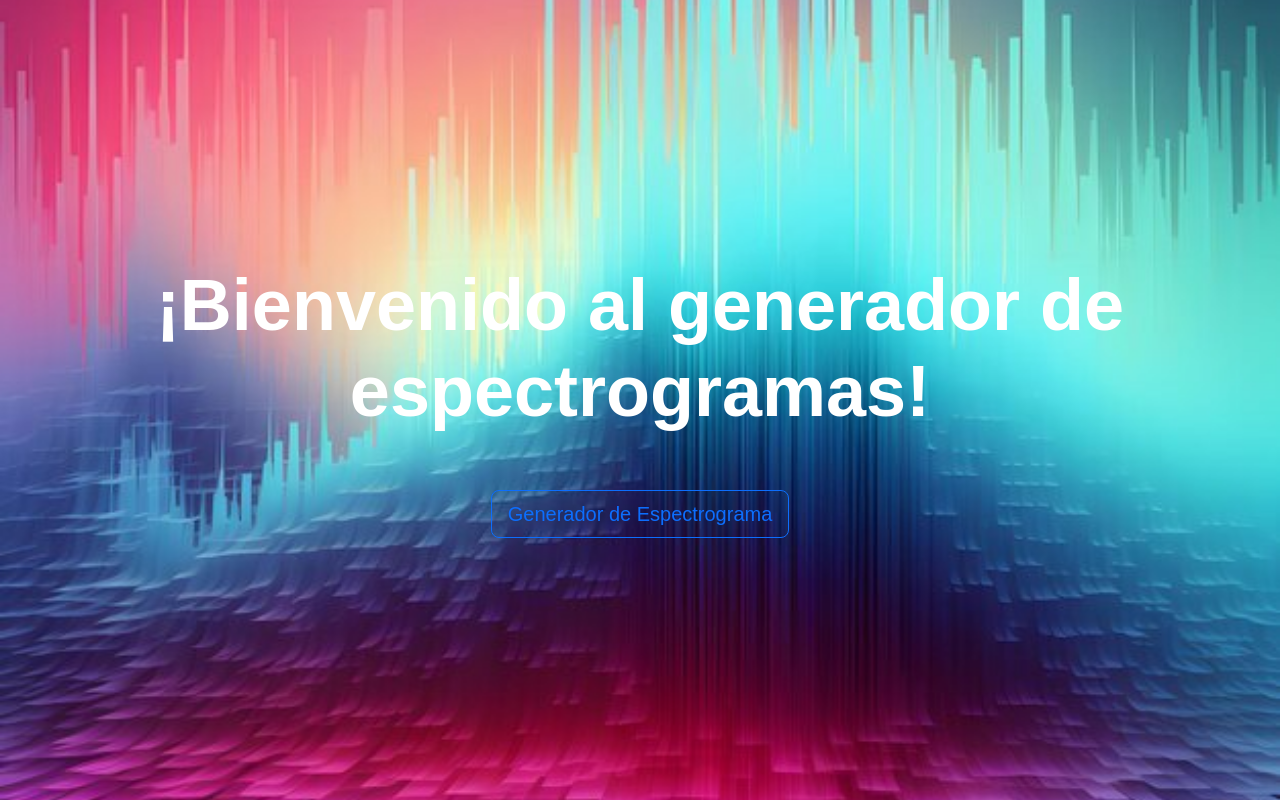
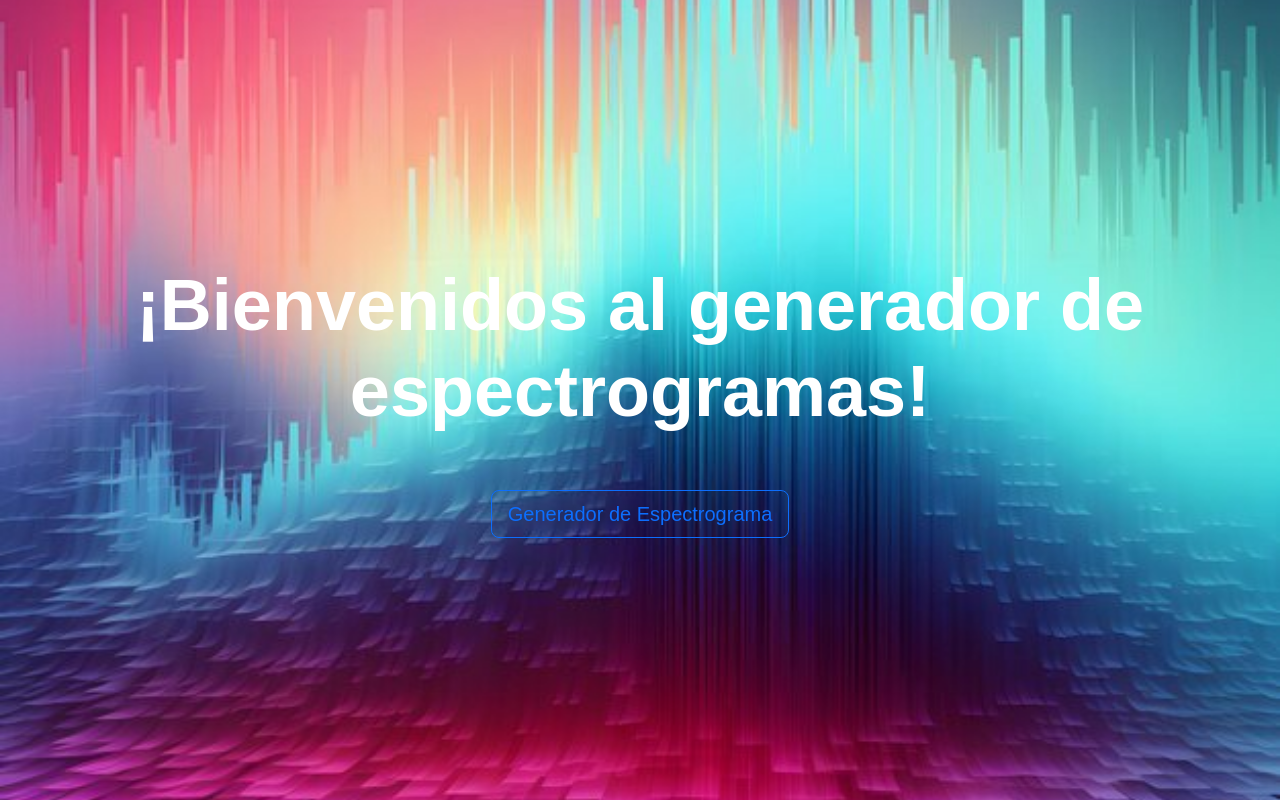
Before and after one commit to RuzoE/Matematicas-espectrograma, a plain HTML site: page index.html in a window 1280 px wide. Drawn offline with nearby package versions, Linux system fonts and the light colour scheme.

Commit message:
Ajuste index.html

```diff
--- a/index.html
+++ b/index.html
@@ -14,7 +14,7 @@
 </head>
 <body class="vh-100 d-flex flex-column justify-content-center align-items-center" style="background-image: url('fondo-abstracto.jpg'); background-size: cover;">
 
-    <h1 class="text-center display-2 fw-bold text-white">¡Bienvenido al generador de espectrogramas!</h1>
+    <h1 class="text-center display-2 fw-bold text-white">¡Bienvenidos al generador de espectrogramas!</h1>
 
     <div class="d-flex justify-content-center align-items-center pt-5">
         <!-- Enlace al archivo espectrograma.html -->
```
Also changed, not shown: espectrograma.html (+1 -1 lines).
